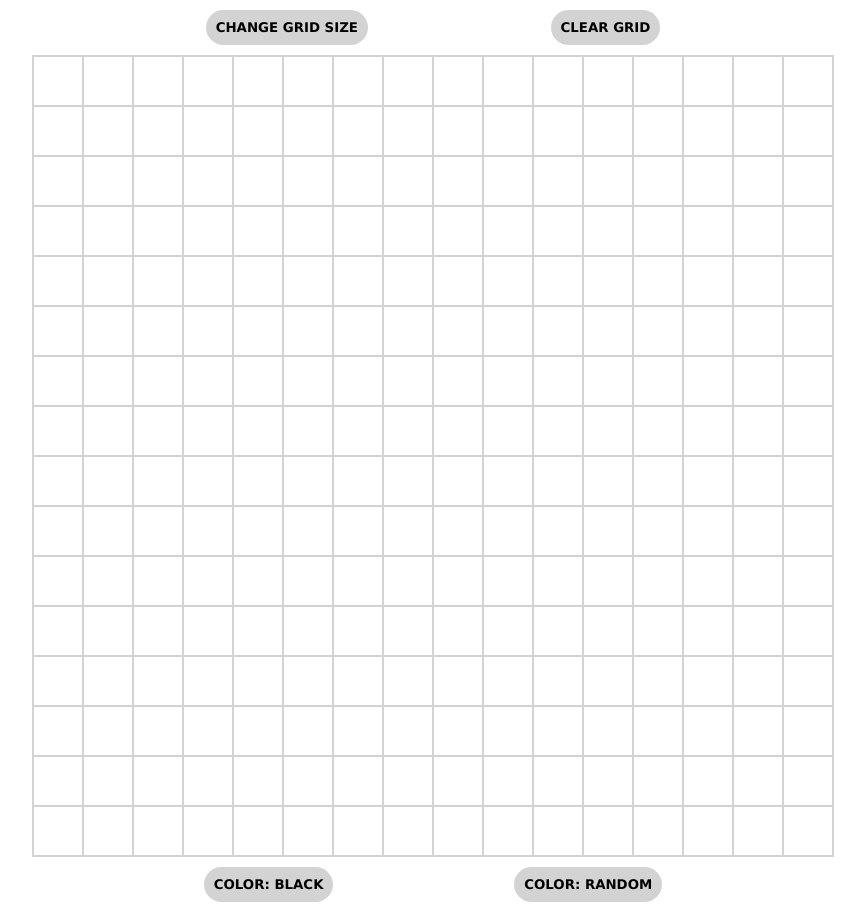
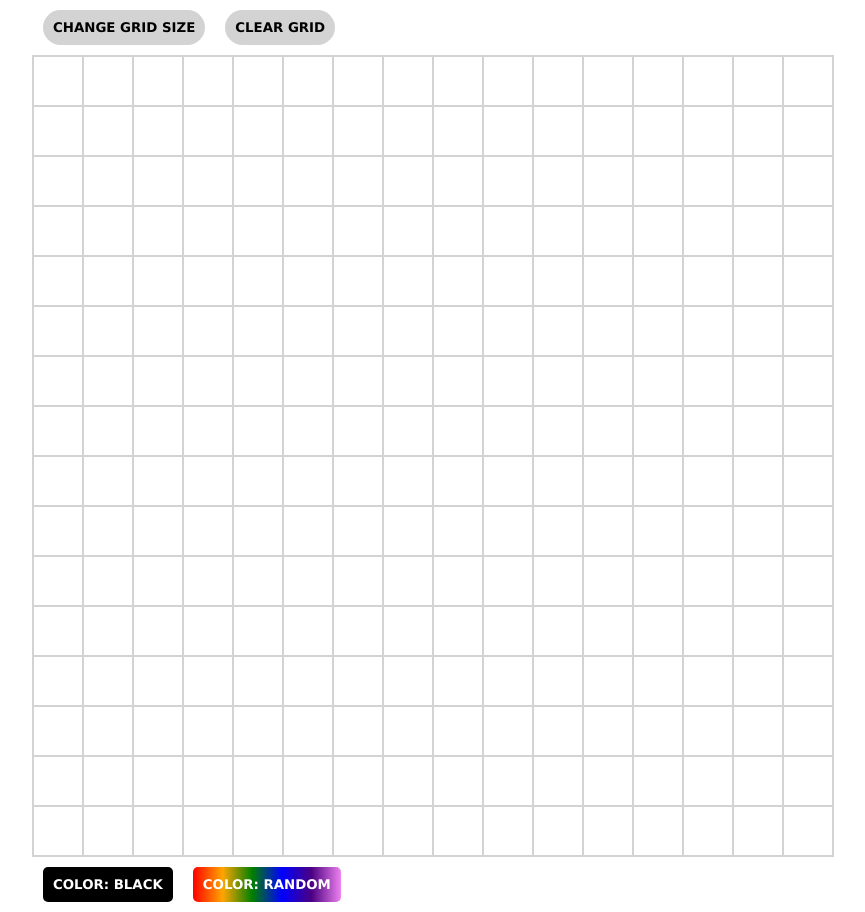
Before and after one commit to PaulReaver/Etch-A-Sketch, a plain HTML site: page index.html in a window 1280 px wide. Shown: the whole page, without its empty margins (207-1072 px from the left). Drawn offline with Linux system fonts and the light colour scheme.

Commit message:
Styled the buttons further

```diff
--- a/style.css
+++ b/style.css
@@ -9,7 +9,7 @@ body {
 .upper-buttons,
 .lower-buttons {
   display: flex;
-  justify-content:space-evenly;
+  justify-content:flex-start;
   width: 800px;
 }
 
@@ -25,7 +25,7 @@ body {
   box-sizing: border-box;
 }
 
-button {
+.upper-buttons>button {
   font-family: Verdana, Geneva, Tahoma, sans-serif;
   margin: 10px;
   padding: 10px;
@@ -33,15 +33,31 @@ button {
   border-radius: 20px;
   font-weight: bold;
   background-color: lightgrey;
-
 }
 
-button:hover {
-  background-color: dimgrey;
+.upper-buttons>button:hover {
+  filter:brightness(110%);
+}
+
+.upper-buttons>button:active {
+  filter:brightness(100%);
+}
+
+.lower-buttons>button {
+  box-sizing: content-box;
+  font-family: Verdana, Geneva, Tahoma, sans-serif;
+  margin: 10px;
+  padding: 10px;
+  border: none;
+  border-radius: 5px;
+  font-weight: bold;
   color: white;
 }
 
-button:active {
-  background-color: lightgrey;
-  color: black;
+.lower-buttons>#color-black {
+  background-color: black;
 }
+
+.lower-buttons>#color-random {
+  background-image: linear-gradient(to right, red,orange,green,blue,indigo,violet);
+}
```
